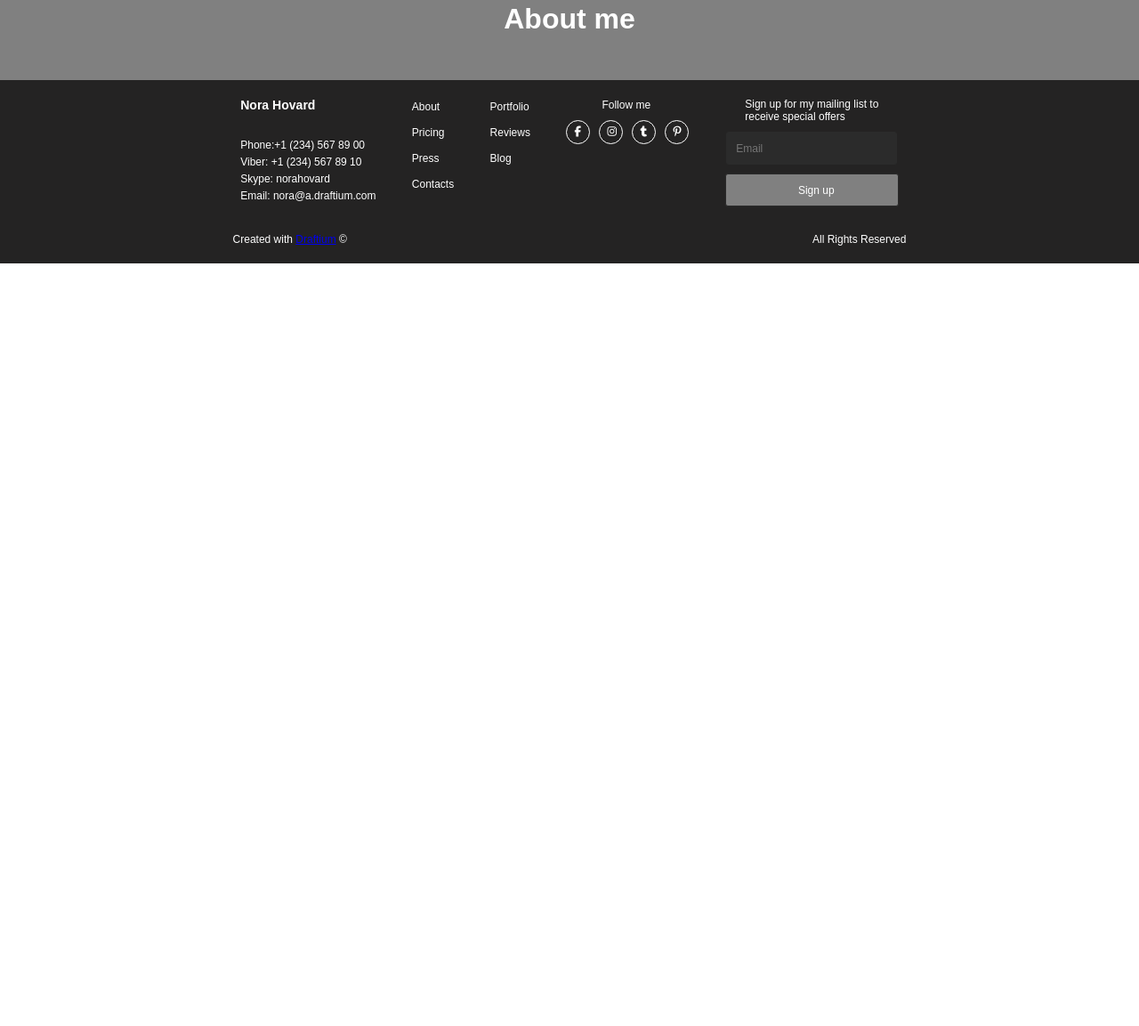
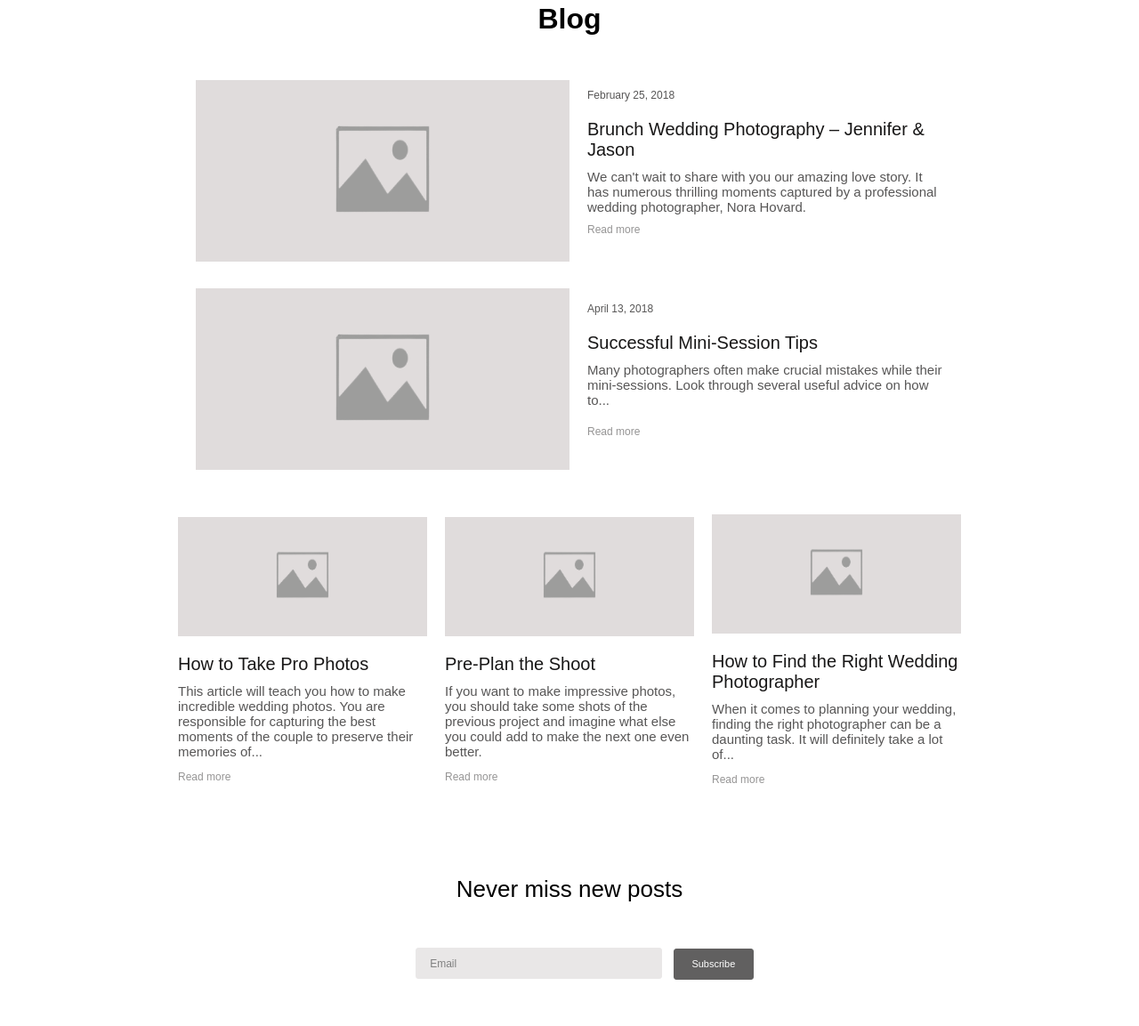
Before and after one commit to MariamaBalde/TacheValidationHtmlCss, a plain HTML site: page blog.html in a window 1280 px wide. Shown: the part 119-1272 px from the top of the page at 89% size. Before the commit the page ends 800 px from the top, so only its background shows below. Drawn offline with Linux system fonts and the light colour scheme.

Commit message:
foufth commit

```diff
--- a/blog.html
+++ b/blog.html
@@ -32,11 +32,75 @@
                 </div>
             </div>
         </nav>
-        <div id="divheader">
-            <h1>About me</h1>
-        </div>
     </header>
     <main>
+        <div id="divheader">
+            <h1>Blog</h1>
+        </div>
+        <div class="divfirst">
+            <div class="div11">
+                <div class="divimg">
+                    <img src="images/img1RM.png" alt="">
+                </div>
+                <div class="divparablog">
+                    <h4>February 25, 2018</h4>
+                    <h3>Brunch Wedding Photography – Jennifer &  Jason</h3>
+                     <p>We can't wait to share with you our amazing love story. It has numerous thrilling moments captured by a professional wedding photographer, Nora Hovard.</p>
+                     <h4><a href="index.html">Read more</a></h4>
+                </div>
+            </div>
+            <div class="div11">
+                <div class="divimg">
+                    <img src="images/img1RM.png" alt="">
+                </div>
+                <div class="divparablog">
+                    <h4>April 13, 2018</h4>
+                    <h3>Successful Mini-Session Tips</h3>
+                     <p>Many photographers often make crucial mistakes while their mini-sessions. Look through several useful advice on how to...<p>
+                     <h4><a href="index.html">Read more</a></h4>
+                </div>
+            </div>
+        </div>
+        <div class="divsecond">
+            <div class="div22">
+                <div class="divimg">
+                    <img src="images/img1RM.png" alt="">
+                </div>
+                <div class="divparablog">
+                    <h3>How to Take Pro Photos</h3>
+                    <p>This article will teach you how to make incredible wedding photos. You are responsible for capturing the best moments of the couple to preserve their memories of...</p>
+                    <h4><a href="index.html">Read more</a></h4>
+                </div>
+            </div>
+            <div class="div22">
+                <div class="divimg">
+                    <img src="images/img1RM.png" alt="">
+                </div>
+                <div class="divparablog">
+                    <h3>Pre-Plan the Shoot</h3>
+                    <p>If you want to make impressive photos, you should take some shots of the previous project and imagine what else you could add to make the next one even better.</p>
+                    <h4><a href="index.html">Read more</a></h4>
+                </div>
+            </div>
+            <div class="div22">
+                <div class="divimg">
+                    <img src="images/img1RM.png" alt="">
+                </div>
+                <div class="divparablog">
+                    <h3>How to Find the Right Wedding Photographer</h3>
+                    <p>When it comes to planning your wedding, finding the right photographer can be a daunting task. It will definitely take a lot of...</p>
+                    <h4><a href="index.html">Read more</a></h4>
+                </div>
+            </div>
+        </div>
+        <div class="divthird">
+            <h1>Never miss new posts</h1>
+            <div>
+                <label for="Email">Email</label>
+                <input type="email" >
+            <button type="submit">Subscribe</button>
+            </div>
+        </div>
     </main>
     <footer>
         <div class="firstfooter">
--- a/style/blog.css
+++ b/style/blog.css
@@ -0,0 +1,162 @@
+main #divheader{
+    background-color:white;
+    color: black;
+    padding-top: 50px;
+    padding-bottom: 50px;
+    font-size: 16px;
+    text-align: center;
+ }
+
+ main{
+    width: 50%;
+    margin: auto;
+ }
+
+ main  .divfirst , .divsecond{
+    margin-bottom: 20px;
+ }
+
+ main  .divfirst .div11{
+    display: flex;
+    flex-direction: row;
+    gap: 20px;
+    justify-content: center;
+    align-items: center;
+    margin-left: -100px;
+    margin-right: -100px;
+    padding-bottom: 30px;
+ }
+
+ main  .divfirst .div11 .divimg{
+  background-color: rgb(224, 220, 220);
+  padding-top:25px;
+  padding-bottom: 25px;
+  padding-left: 120px;
+  padding-right: 120px;
+ }
+
+ main  .divfirst .div11 .divimg img{
+    width: 180px;
+    height: 150px;
+}
+
+main  .divfirst .div11 .divparablog , .divsecond .div22 .divparablog{
+    color: rgb(87, 86, 86);
+ }
+
+main  .divfirst .div11 .divparablog h4{
+    font-size: 12px;
+    font-weight: 100;
+    padding-bottom: 20px;
+ }
+
+ main  .divfirst .div11 .divparablog h3 , .divsecond .div22 .divparablog h3{
+    font-size: 20px;
+    font-weight: 100;
+    padding-bottom: 10px;
+    color: rgb(24, 23, 23);
+ }
+
+ main  .divfirst .div11 .divparablog p , .divsecond .div22 .divparablog p{
+    font-size: 15px;
+    padding-bottom: 10px;
+ }
+
+ main  .divfirst .div11 .divparablog h4 a , .divsecond .div22 .divparablog h4 a{
+    font-size: 12px;
+    font-weight: 100;
+    padding-bottom: 20px;
+    text-decoration: none;
+    color: rgb(149, 148, 148);
+ }
+
+
+
+ .divsecond{
+     display: flex;
+    flex-direction: row;
+    gap: 20px;
+    justify-content: center;
+    align-items: center;
+    /* margin-left: 500px;
+    margin-right: 500px; */
+    /* padding-bottom: 20px; */
+ }
+
+ .divsecond .div22 .divimg{
+    background-color: rgb(224, 220, 220);
+    /* width: 280px;
+    height: 150px; */
+    padding-top:25px;
+    padding-bottom: 25px;
+    padding-left: 90px;
+    padding-right: 90px;
+    margin-bottom: 20px;
+ }
+
+ .divsecond .div22 .divimg img{
+    width: 100px;
+    height: 80px;
+ }
+
+ .divthird{
+    margin-top: 100px;
+    margin-bottom: 100px;
+    text-align: center;
+ }
+
+ .divthird h1{
+  font-size: 26px;
+  font-weight: 20;
+  padding-bottom: 50px;
+ }
+
+ .divthird div{
+  font-size: 12px;
+ }
+
+ .divthird div label{
+  position: relative;
+  left: 50px;
+  color: grey;
+   }
+
+   .divthird div:focus-within label,
+label.animation label{
+    display: none;
+}
+
+ .divthird div input{
+   background-color: rgb(233, 231, 231);
+   border: 1px solid rgb(233, 231, 231) ;
+   border-radius: 3px;
+   outline: none;
+   width: 275px;
+   height: 33px;
+   }
+
+   .divthird div input:focus{
+    background-color: rgb(233, 231, 231);
+    border: 3px solid rgb(114, 200, 217) ;
+    border-radius: 5px;
+    outline: none;
+
+    }
+
+   .divthird div button{
+    background-color: rgb(97, 96, 96);
+    border: 1px solid rgb(97, 96, 96) ;
+    border-radius: 3px;
+    color: white;
+    text-align: center;
+    padding: 10px;
+    width: 90px;
+    font-size: 11px;
+    margin-left: 10px;
+    }
+
+    .divthird div button:hover{
+        background-color: black;
+        border: 1px solid black;
+        border-radius: 3px;
+        }
```
Also changed, not shown: contact.html (+18 -13 lines), style/contact.css (+71 -48 lines).
